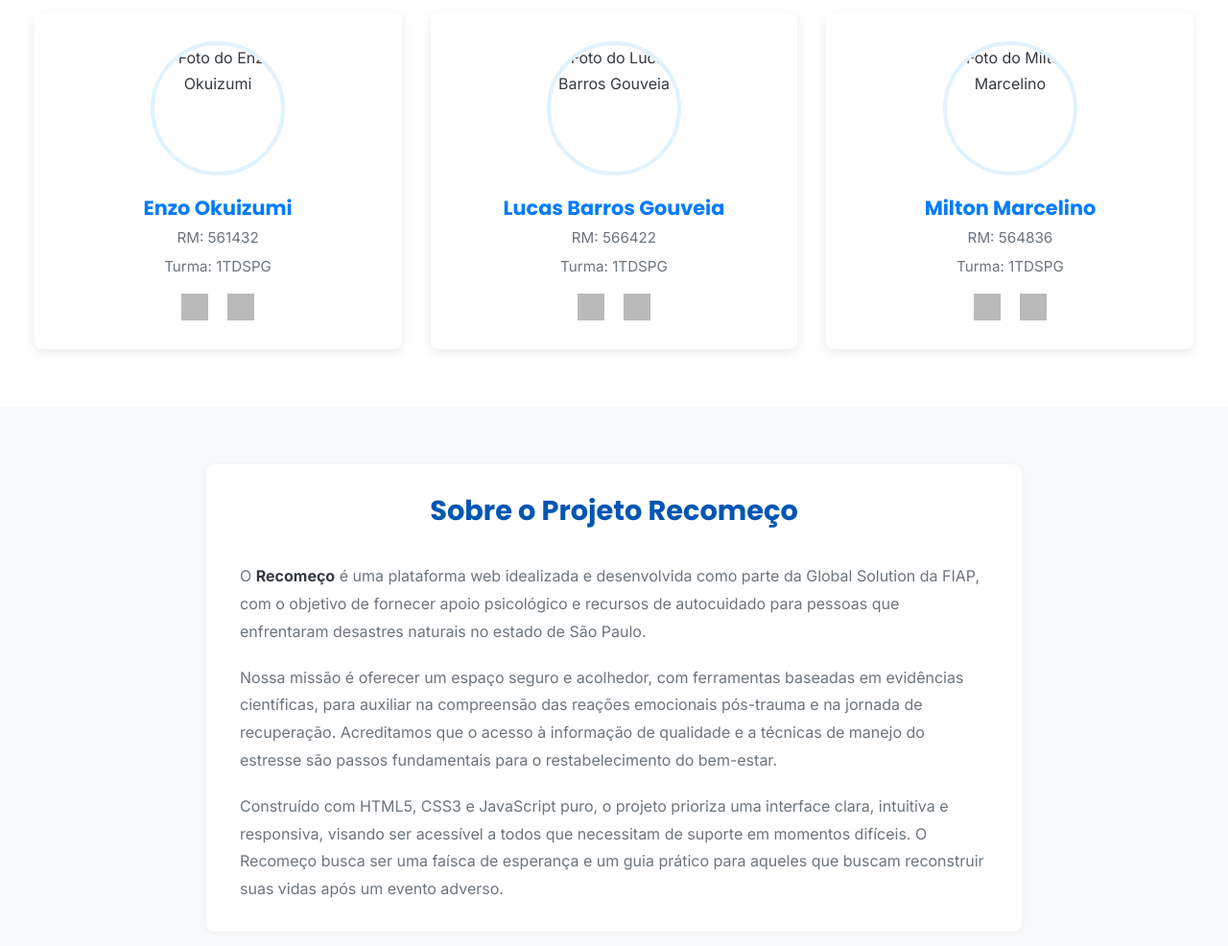
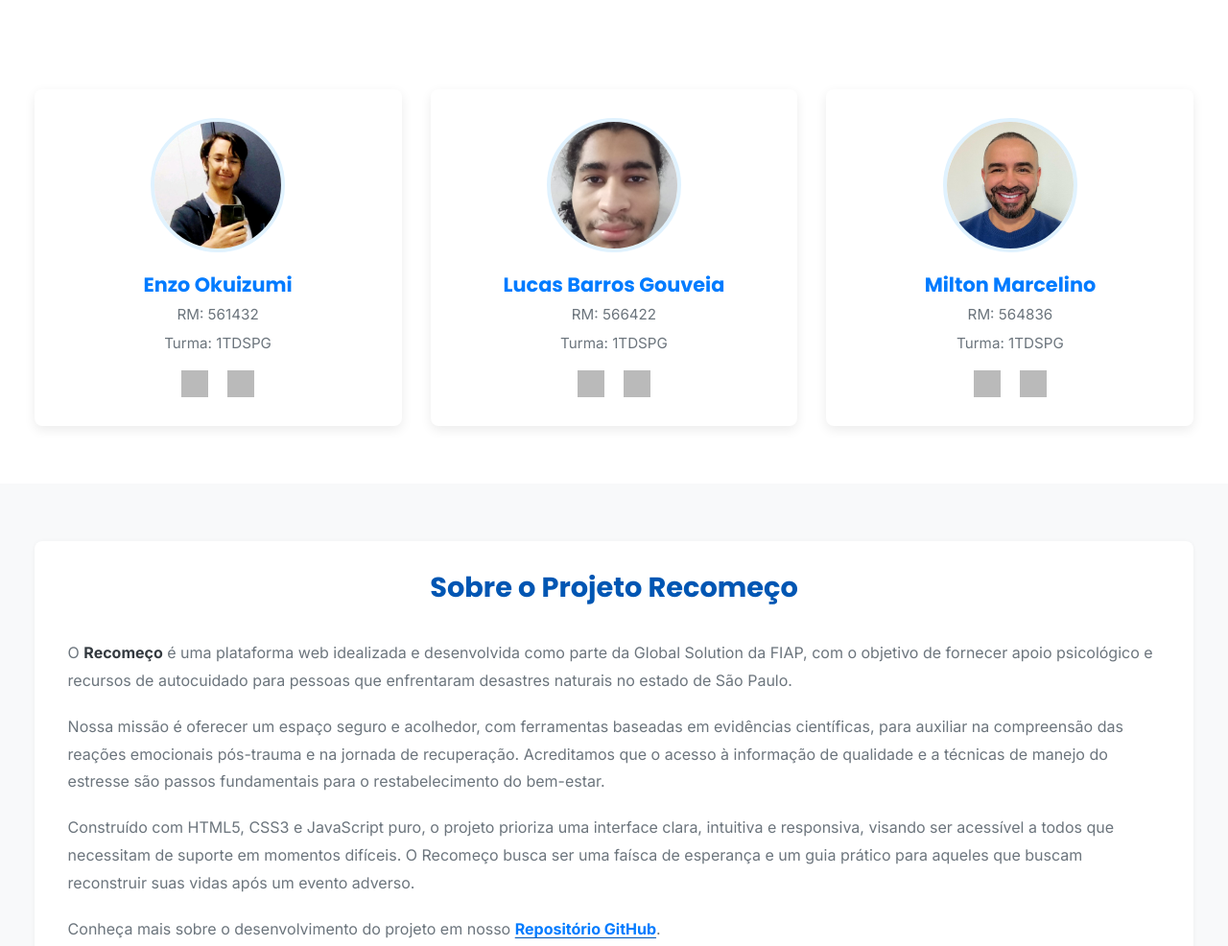
Before and after one commit to Grupo-ELM-Global-Solution/front-end, a plain HTML site: page assets/paginas/integrantes.html in a window 1280 px wide. Shown: the part 280-1266 px from the top of the page at 96% size. Drawn offline with Linux system fonts and the light colour scheme; grey boxes are pictures that could not be loaded.

Commit message:
Atualizando estilos no CSS da página 'integrantes' e corrigindo caminhos das imagens dos integrantes para o diretório correto.

```diff
--- a/assets/css/integrantes.css
+++ b/assets/css/integrantes.css
@@ -1,7 +1,7 @@
 /* assets/css/integrantes.css */
 
-.page-integrantes main {
-    padding-top: var(--header-height); /* Considerar o header fixo */
+main.page-integrantes {
+    padding-top: var(--header-height);
 }
 
 /* Seção Hero da Página Equipe (reutilizando estilo geral de page-title-section se aplicável) */
@@ -10,7 +10,7 @@
     padding: 50px 0;
     text-align: center;
 }
-.equipe-hero h1 { /* Ajustado para h1 em vez de h2 */
+.equipe-hero h1 {
     color: #1E293B;
     margin-bottom: 0.4em;
 }
@@ -55,14 +55,14 @@
     width: 140px;
     height: 140px;
     border-radius: 50%;
-    object-fit: cover; /* Garante que a imagem cubra o espaço sem distorcer */
+    object-fit: cover;
     margin-bottom: 20px;
-    border: 4px solid #E0F2FE; /* Borda azul clara, combinando com o tema */
+    border: 4px solid #E0F2FE;
 }
 
 .integrante-info h3 {
     font-size: 1.3rem;
-    color: var(--color-primary); /* Nome do integrante em destaque */
+    color: var(--color-primary);
     margin-bottom: 5px;
     font-weight: 700;
 }
@@ -81,12 +81,12 @@
 .integrante-redes {
     display: flex;
     justify-content: center;
-    gap: 20px; /* Maior espaçamento entre ícones de redes */
-    margin-top: auto; /* Empurra para o final do card se o conteúdo for de alturas variadas */
+    gap: 20px;
+    margin-top: auto;
 }
 
-.integrante-redes .social-icon { /* Aplicado à tag <img> dos ícones de redes */
-    width: 28px; /* Tamanho dos ícones sociais */
+.integrante-redes .social-icon {
+    width: 28px;
     height: 28px;
     opacity: 0.7;
     transition: opacity var(--transition-speed) ease, transform var(--transition-speed-fast) ease;
@@ -108,12 +108,11 @@
     padding: 30px 35px;
     border-radius: var(--border-radius);
     box-shadow: 0 1px 5px rgba(0, 0, 0, 0.05);
-    max-width: 850px; /* Um pouco mais largo */
     margin: 0 auto;
 }
 
 .sobre-projeto-content h2 {
-    text-align: center; /* Centralizar o título da seção sobre */
+    text-align: center;
     margin-bottom: 1.2em;
     color: var(--color-primary-dark);
     font-size: 1.8rem;
@@ -122,7 +121,7 @@
 .sobre-projeto-content p {
     font-size: 1rem;
     color: var(--color-text-medium);
-    line-height: 1.8; /* Espaçamento entre linhas um pouco maior para leitura */
+    line-height: 1.8;
     margin-bottom: 1.2em;
 }
 .sobre-projeto-content p:last-child {
@@ -132,7 +131,7 @@
     font-weight: 700;
     color: var(--color-text-dark);
 }
-.sobre-projeto-content a { /* Link para o GitHub */
+.sobre-projeto-content a {
     color: var(--color-primary);
     font-weight: 600;
     text-decoration: underline;
@@ -145,7 +144,6 @@
     text-decoration-color: var(--color-primary);
 }
 
-
 /* Responsividade para integrantes.css */
 @media (max-width: 767px) {
     .equipe-hero { padding: 30px 0; }
@@ -155,7 +153,7 @@
     .membros-equipe-section, .sobre-projeto-recomeco-section { padding: 40px 0; }
 
     .equipe-grid {
-        grid-template-columns: 1fr; /* Garante uma coluna em telas menores */
+        grid-template-columns: 1fr;
         gap: 25px;
     }
     .integrante-foto {
--- a/assets/paginas/integrantes.html
+++ b/assets/paginas/integrantes.html
@@ -62,8 +62,7 @@
                 <div class="equipe-grid">
                     <!-- Card Integrante 1: Enzo -->
                     <div class="integrante-card">
-                        <!-- ATENÇÃO: Atualize o caminho da imagem se necessário -->
-                        <img src="../imagens/foto-enzo.jpeg" alt="Foto do Enzo Okuizumi" class="integrante-foto">
+                        <img src="../imagens/imagens-integrantes/foto-enzo.jpeg" alt="Foto do Enzo Okuizumi" class="integrante-foto">
                         <div class="integrante-info">
                             <h3>Enzo Okuizumi</h3>
                             <p class="integrante-rm">RM: 561432</p>
@@ -81,8 +80,7 @@
 
                     <!-- Card Integrante 2: Lucas -->
                     <div class="integrante-card">
-                         <!-- ATENÇÃO: Atualize o caminho da imagem se necessário -->
-                        <img src="../imagens/foto-lucas.jpg" alt="Foto do Lucas Barros Gouveia" class="integrante-foto">
+                        <img src="../imagens/imagens-integrantes/foto-lucas.jpg" alt="Foto do Lucas Barros Gouveia" class="integrante-foto">
                         <div class="integrante-info">
                             <h3>Lucas Barros Gouveia</h3>
                             <p class="integrante-rm">RM: 566422</p>
@@ -100,8 +98,7 @@
 
                     <!-- Card Integrante 3: Milton -->
                     <div class="integrante-card">
-                         <!-- ATENÇÃO: Atualize o caminho da imagem se necessário -->
-                        <img src="../imagens/foto-milton.jpeg" alt="Foto do Milton Marcelino" class="integrante-foto">
+                        <img src="../imagens/imagens-integrantes/foto-milton.jpeg" alt="Foto do Milton Marcelino" class="integrante-foto">
                         <div class="integrante-info">
                             <h3>Milton Marcelino</h3>
                             <p class="integrante-rm">RM: 564836</p>
@@ -127,15 +124,13 @@
                     <p>O <strong>Recomeço</strong> é uma plataforma web idealizada e desenvolvida como parte da Global Solution da FIAP, com o objetivo de fornecer apoio psicológico e recursos de autocuidado para pessoas que enfrentaram desastres naturais no estado de São Paulo.</p>
                     <p>Nossa missão é oferecer um espaço seguro e acolhedor, com ferramentas baseadas em evidências científicas, para auxiliar na compreensão das reações emocionais pós-trauma e na jornada de recuperação. Acreditamos que o acesso à informação de qualidade e a técnicas de manejo do estresse são passos fundamentais para o restabelecimento do bem-estar.</p>
                     <p>Construído com HTML5, CSS3 e JavaScript puro, o projeto prioriza uma interface clara, intuitiva e responsiva, visando ser acessível a todos que necessitam de suporte em momentos difíceis. O Recomeço busca ser uma faísca de esperança e um guia prático para aqueles que buscam reconstruir suas vidas após um evento adverso.</p>
-                    <!-- Se tiver um link para o repositório do Recomeço, adicione aqui -->
-                    <!-- <p>Conheça mais sobre o desenvolvimento do projeto em nosso <a href="LINK_DO_REPOSITORIO_RECOMECO_NO_GITHUB" target="_blank" rel="noopener">Repositório GitHub</a>.</p> -->
+                    <p>Conheça mais sobre o desenvolvimento do projeto em nosso <a href="LINK_DO_REPOSITORIO_RECOMECO_NO_GITHUB" target="_blank" rel="noopener">Repositório GitHub</a>.</p>
                 </div>
             </div>
         </section>
     </main>
 
     <footer class="site-footer-final">
-        <!-- Conteúdo do footer idêntico ao da index.html -->
         <div class="container footer-content-grid">
             <div class="footer-logo-info">
                 <a href="../../index.html" class="logo-link-footer">
```
Also changed, not shown: assets/imagens/imagens-integrantes/foto-enzo.jpeg (added), assets/imagens/imagens-integrantes/foto-lucas.jpg (added), assets/imagens/imagens-integrantes/foto-milton.jpeg (added).
